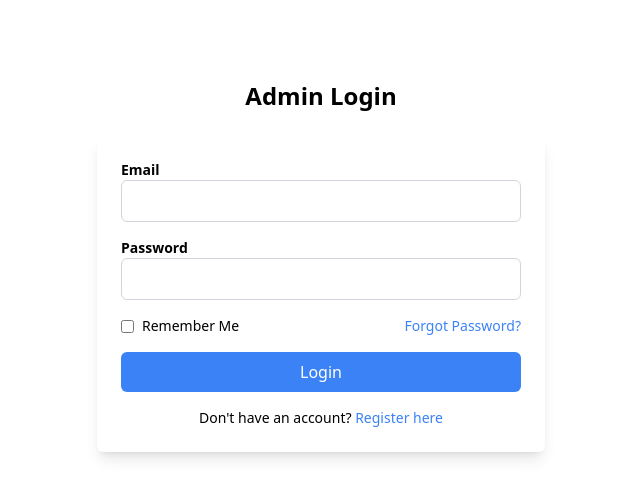
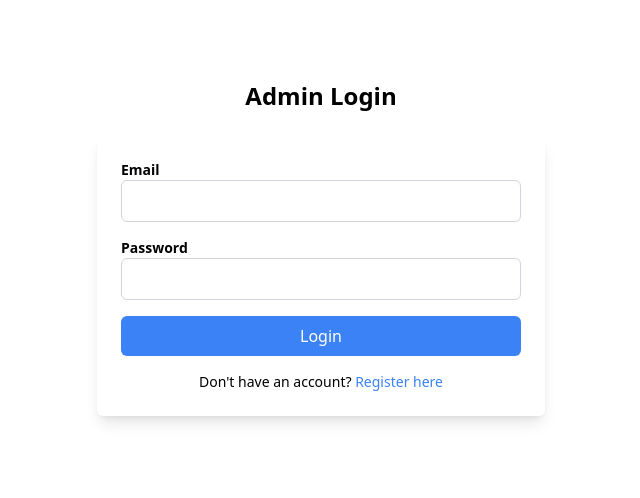
Before and after one commit to Shrishabayari/ev-charge-hub, a React (Create React App) app in the folder ev-charge-hub/client/: page /admin/login in a window 1280 px wide. Shown: the top 498 px of the page, without its empty margins (319-959 px from the left). Built offline with nearby package versions, Linux system fonts and the light colour scheme.

Commit message:
correct reg, login

```diff
--- a/ev-charge-hub/client/src/components/admin/AdminLogin.jsx
+++ b/ev-charge-hub/client/src/components/admin/AdminLogin.jsx
@@ -58,14 +58,6 @@ const AdminLogin = () => {
           />
         </div>
 
-        <div className="flex justify-between items-center mb-4">
-          <div className="flex items-center">
-            <input type="checkbox" id="rememberMe" className="mr-2" />
-            <label htmlFor="rememberMe" className="text-sm">Remember Me</label>
-          </div>
-          <a href="/admin/forgot-password" className="text-sm text-blue-500">Forgot Password?</a>
-        </div>
-
         <button type="submit" className="w-full bg-blue-500 text-white p-2 rounded-md">Login</button>
 
         <div className="mt-4 text-center">
```
Also changed, not shown: ev-charge-hub/client/src/components/admin/ForgotPassword.jsx (added), ev-charge-hub/client/src/components/admin/ResetPassword.jsx (added).
